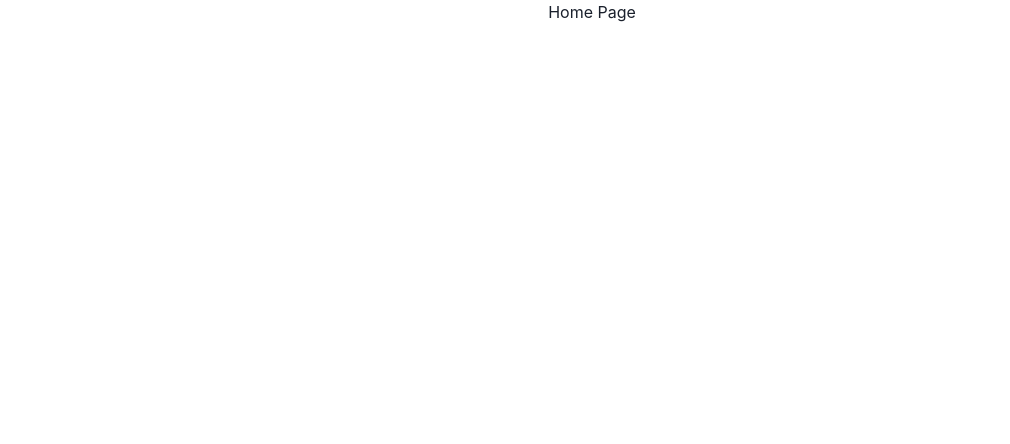
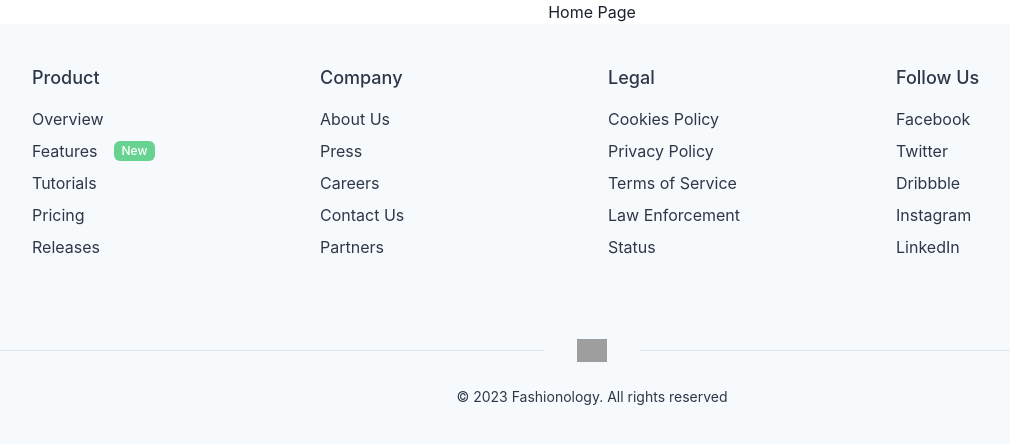
Before and after one commit to roypromax/Fashionology, a React (Create React App) app in the folder frontend/: page / in a window 1280 px wide. Shown: the top 444 px of the page, without its empty margins (48-1058 px from the left). Built offline with nearby package versions, Linux system fonts and the light colour scheme; grey boxes are pictures that could not be loaded.

Commit message:
footer done

```diff
--- a/frontend/src/App.js
+++ b/frontend/src/App.js
@@ -1,11 +1,13 @@
 import logo from './logo.svg';
 import './App.css';
 import { Home } from './pages/Home';
+import { Footer } from './components/Footer';
 
 function App() {
   return (
     <div className="App">
       <Home/>
+      <Footer/>
     </div>
   );
 }
--- /dev/null
+++ b/frontend/src/components/Footer.jsx
@@ -0,0 +1,110 @@
+import {
+  Box,
+  Image,
+  Container,
+  Link,
+  SimpleGrid,
+  Stack,
+  Text,
+  Flex,
+  Tag,
+  useColorModeValue,
+} from '@chakra-ui/react';
+import { ReactNode } from 'react';
+
+ const Logo = () => {
+  return (
+    <Image
+      height={23}
+
+      src='https://i.postimg.cc/jSz4V1dh/logooffashion.jpg'
+
+
+    />
+  );
+};
+
+const ListHeader = ({ children }) => {
+  return (
+    <Text fontWeight={'500'} fontSize={'lg'} mb={2}>
+      {children}
+    </Text>
+  );
+};
+
+export const  Footer=()=> {
+  return (
+    <Box
+      bg={useColorModeValue('gray.50', 'gray.900')}
+      color={useColorModeValue('gray.700', 'gray.200')}>
+      <Container as={Stack} maxW={'6xl'} py={10}>
+        <SimpleGrid columns={{ base: 1, sm: 2, md: 4 }} spacing={8}>
+          <Stack align={'flex-start'}>
+            <ListHeader>Product</ListHeader>
+            <Link href={'#'}>Overview</Link>
+            <Stack direction={'row'} align={'center'} spacing={2}>
+              <Link href={'#'}>Features</Link>
+              <Tag
+                size={'sm'}
+                bg={useColorModeValue('green.300', 'green.800')}
+                ml={2}
+                color={'white'}>
+                New
+              </Tag>
+            </Stack>
+            <Link href={'#'}>Tutorials</Link>
+            <Link href={'#'}>Pricing</Link>
+            <Link href={'#'}>Releases</Link>
+          </Stack>
+          <Stack align={'flex-start'}>
+            <ListHeader>Company</ListHeader>
+            <Link href={''}>About Us</Link>
+            <Link href={'#'}>Press</Link>
+            <Link href={'https://www.anthropologie.com/help/our-story'}>Careers</Link>
+            <Link href={'#'}>Contact Us</Link>
+            <Link href={'#'}>Partners</Link>
+          </Stack>
+          <Stack align={'flex-start'}>
+            <ListHeader>Legal</ListHeader>
+            <Link href={'#'}>Cookies Policy</Link>
+            <Link href={'#'}>Privacy Policy</Link>
+            <Link href={'#'}>Terms of Service</Link>
+            <Link href={'#'}>Law Enforcement</Link>
+            <Link href={'#'}>Status</Link>
+          </Stack>
+          <Stack align={'flex-start'}>
+            <ListHeader>Follow Us</ListHeader>
+            <Link href={'#'}>Facebook</Link>
+            <Link href={'#'}>Twitter</Link>
+            <Link href={'#'}>Dribbble</Link>
+            <Link href={'#'}>Instagram</Link>
+            <Link href={'#'}>LinkedIn</Link>
+          </Stack>
+        </SimpleGrid>
+      </Container>
+      <Box py={10}>
+        <Flex
+          align={'center'}
+          _before={{
+            content: '""',
+            borderBottom: '1px solid',
+            borderColor: useColorModeValue('gray.200', 'gray.700'),
+            flexGrow: 1,
+            mr: 8,
+          }}
+          _after={{
+            content: '""',
+            borderBottom: '1px solid',
+            borderColor: useColorModeValue('gray.200', 'gray.700'),
+            flexGrow: 1,
+            ml: 8,
+          }}>
+          <Logo />
+        </Flex>
+        <Text pt={6} fontSize={'sm'} textAlign={'center'}>
+          © 2023 Fashionology. All rights reserved
+        </Text>
+      </Box>
+    </Box>
+  );
+}
```
Also changed, not shown: 1 other file (tests, documents, lock files or other folders).
